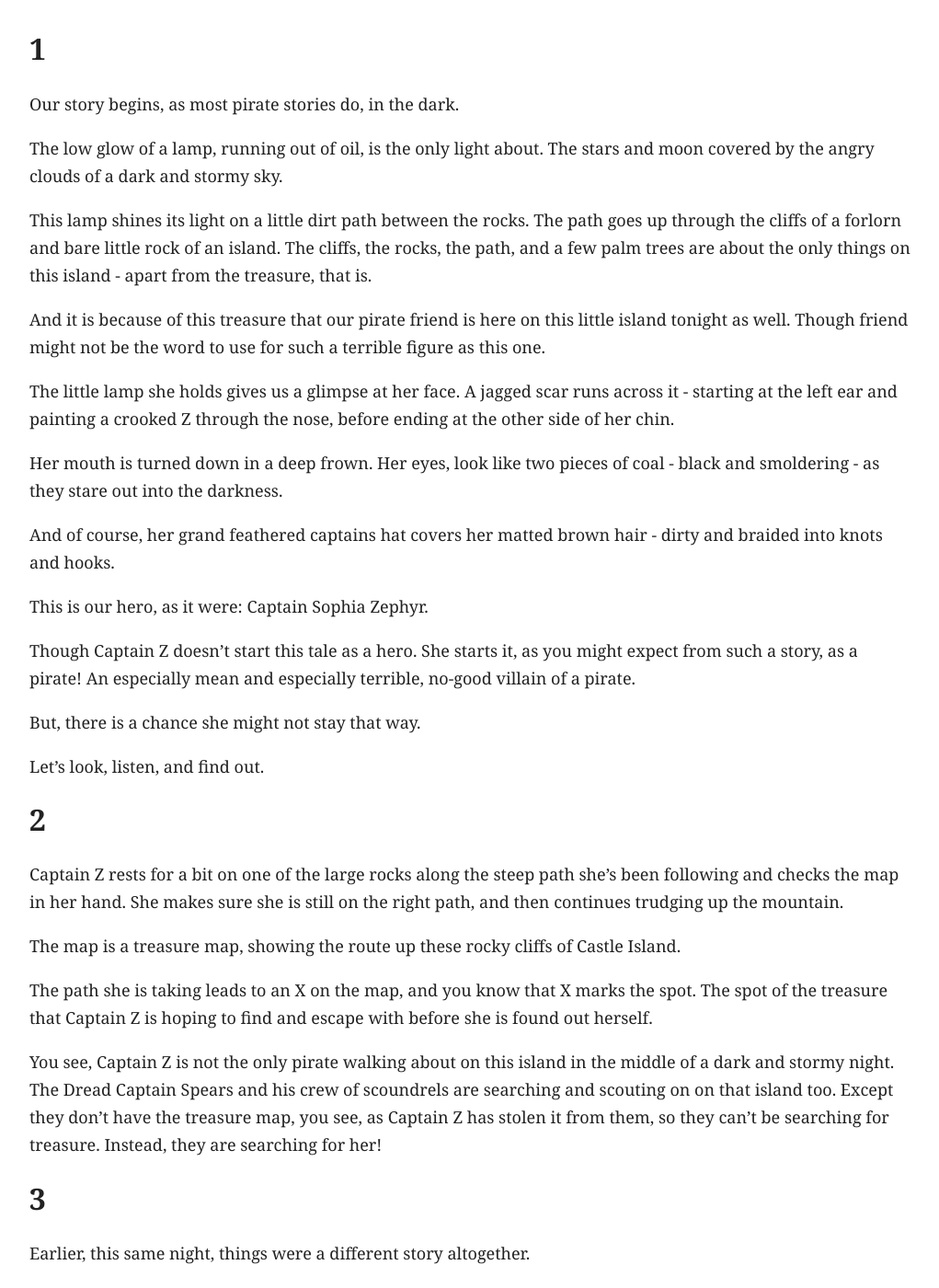
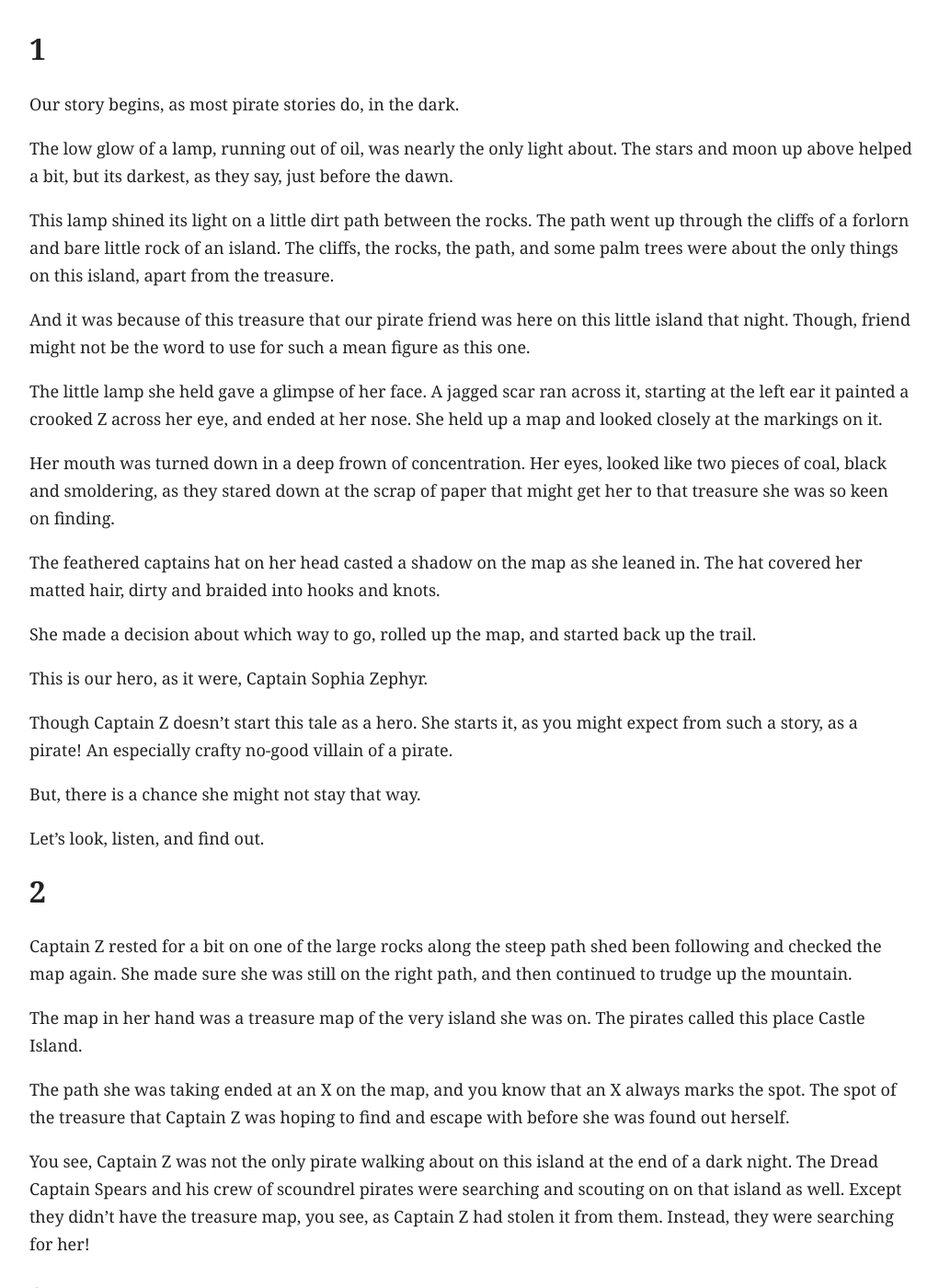
Before and after one commit to vlandham/captain_z, a Jekyll site: the page built from _posts/2014-08-11-captain_z.md, in a window 1280 px wide and 1400 px high. Shown: the whole window at 92% size, without its empty margins (128-1149 px from the left). Built offline with Jekyll 4.4.1, drawn with Linux system fonts in a browser that asks for light colours; some web fonts are replaced; some of the changed text lies outside the part shown.

Commit message:
past tense

```diff
--- a/_posts/2014-08-11-captain_z.md
+++ b/_posts/2014-08-11-captain_z.md
@@ -8,21 +8,23 @@ count: 01
 
 Our story begins, as most pirate stories do, in the dark.
 
-The low glow of a lamp, running out of oil, is the only light about. The stars and moon covered by the angry clouds of a dark and stormy sky.
+The low glow of a lamp, running out of oil, was nearly the only light about. The stars and moon up above helped a bit, but its darkest, as they say, just before the dawn.
 
-This lamp shines its light on a little dirt path between the rocks. The path goes up through the cliffs of a forlorn and bare little rock of an island. The cliffs, the rocks, the path, and a few palm trees are about the only things on this island - apart from the treasure, that is.
+This lamp shined its light on a little dirt path between the rocks. The path went up through the cliffs of a forlorn and bare little rock of an island. The cliffs, the rocks, the path, and some palm trees were about the only things on this island, apart from the treasure.
 
-And it is because of this treasure that our pirate friend is here on this little island tonight as well. Though friend might not be the word to use for such a terrible figure as this one.
+And it was because of this treasure that our pirate friend was here on this little island that night. Though, friend might not be the word to use for such a mean figure as this one.
 
-The little lamp she holds gives us a glimpse at her face. A jagged scar runs across it - starting at the left ear and painting a crooked Z through the nose, before ending at the other side of her chin.
+The little lamp she held gave a glimpse of her face. A jagged scar ran across it, starting at the left ear it painted a crooked Z across her eye, and ended at her nose. She held up a map and looked closely at the markings on it.
 
-Her mouth is turned down in a deep frown. Her eyes, look like two pieces of coal - black and smoldering - as they stare out into the darkness.
+Her mouth was turned down in a deep frown of concentration. Her eyes, looked like two pieces of coal, black and smoldering, as they stared down at the scrap of paper that might get her to that treasure she was so keen on finding.
 
-And of course, her grand feathered captains hat covers her matted brown hair - dirty and braided into knots and hooks.
+The feathered captains hat on her head casted a shadow on the map as she leaned in. The hat covered her matted hair, dirty and braided into hooks and knots.
 
-This is our hero, as it were: Captain Sophia Zephyr.
+She made a decision about which way to go, rolled up the map, and started back up the trail.
 
-Though Captain Z doesn't start this tale as a hero. She starts it, as you might expect from such a story, as a pirate! An especially mean and especially terrible, no-good villain of a pirate.
+This is our hero, as it were, Captain Sophia Zephyr.
+
+Though Captain Z doesn't start this tale as a hero. She starts it, as you might expect from such a story, as a pirate! An especially crafty no-good villain of a pirate.
 
 But, there is a chance she might not stay that way.
 
@@ -30,17 +32,17 @@ Let's look, listen, and find out.
 
 # 2
 
-Captain Z rests for a bit on one of the large rocks along the steep path she's been following and checks the map in her hand. She makes sure she is still on the right path, and then continues trudging up the mountain.
+Captain Z rested for a bit on one of the large rocks along the steep path shed been following and checked the map again. She made sure she was still on the right path, and then continued to trudge up the mountain.
 
-The map is a treasure map, showing the route up these rocky cliffs of Castle Island.
+The map in her hand was a treasure map of the very island she was on. The pirates called this place Castle Island.
 
-The path she is taking leads to an X on the map, and you know that X marks the spot. The spot of the treasure that Captain Z is hoping to find and escape with before she is found out herself.
+The path she was taking ended at an X on the map, and you know that an X always marks the spot. The spot of the treasure that Captain Z was hoping to find and escape with before she was found out herself.
 
-You see, Captain Z is not the only pirate walking about on this island in the middle of a dark and stormy night. The Dread Captain Spears and his crew of scoundrels are searching and scouting on on that island too. Except they don't have the treasure map, you see, as Captain Z has stolen it from them, so they can't be searching for treasure. Instead, they are searching for her!
+You see, Captain Z was not the only pirate walking about on this island at the end of a dark night. The Dread Captain Spears and his crew of scoundrel pirates were searching and scouting on on that island as well. Except they didn't have the treasure map, you see, as Captain Z had stolen it from them. Instead, they were searching for her!
 
 # 3
 
-Earlier, this same night, things were a different story altogether.
+Earlier, that same night, things were a different story altogether.
 
 The Dread Captain Spears had the treasure map of Castle Island all locked up and safe on his ship The Sea Breaker. At least he thought it was locked up safe.
 
@@ -388,21 +390,27 @@ Will captain spears find our hero, captain z?
 
 Will she find the treasure and escape somehow?
 
-I don't know. All we can do is keep reading and hope against hope that everything will turn out alright.
+I don't know. All we can do is keep reading, and hope against hope that everything will turn out alright.
 
 # 17
 
-She finds her way to the cave
+Captain Z was halfway up the monster of a hill by the time dawn started to break in the East. She was on the wrong side of the cliffs to see the water or the sun rising up from them, but a pink light started to glow around the cliffs.
+
+Day light would make finding the treasure easier. It would make Captain Spears's job of finding her easier too. Captain Z pressed onward and upward.
+
+The map showed the way to go at the fork in the path was left. Then it should curve back to the right before more zig-zagging up a steeper part near the top. Captain Z had already run into a few dead-ends and made some wrong turns. It is hard work to read a treasure map, especially in the dark. But she was determined not to quit now. She was close to that treasure, she knew it.
+
+Captain Spears and his scoundrels were still nowhere to be seen. She figured they were close to the island now, perhaps even on shore. She hoped that there was not another way up the cliffs that wasn't shown on the map. It would be a terrible surprise to reach the X on the map and have Spears and his crew waiting there for her.
+
+With the pink light over the hill above her, she picked up the pace and started to jog up the path. _Even if he is there waiting,_ she thought, _I'll still be the one leaving this island with the treasure. Someway, somehow, I will be the one._
 
 # 18
 
-The pirates track after her
+The pirates tracked after her
 
 # 19
 
-She finds the feathers and the note
-
-She hears the pirates coming
+At the top of the cliffs, Captain Z opened the map one last time.
 
 # 20
 
```
Also changed, not shown: out/captain_z.md (+27 -19 lines), 1 other file.
